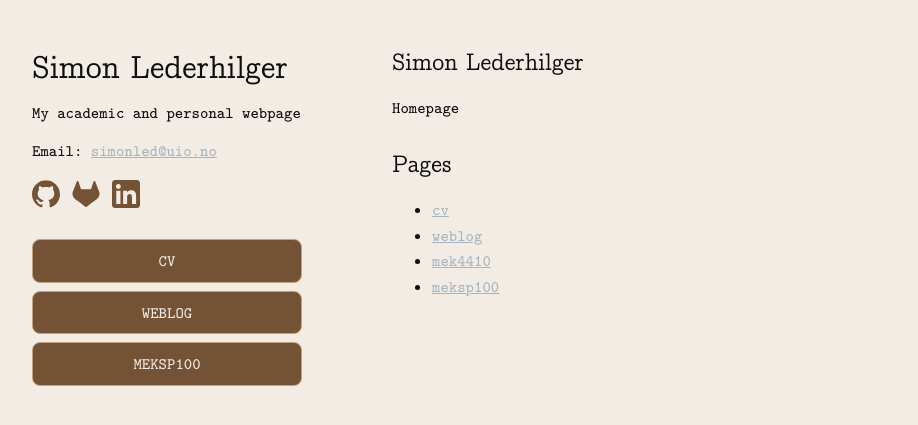
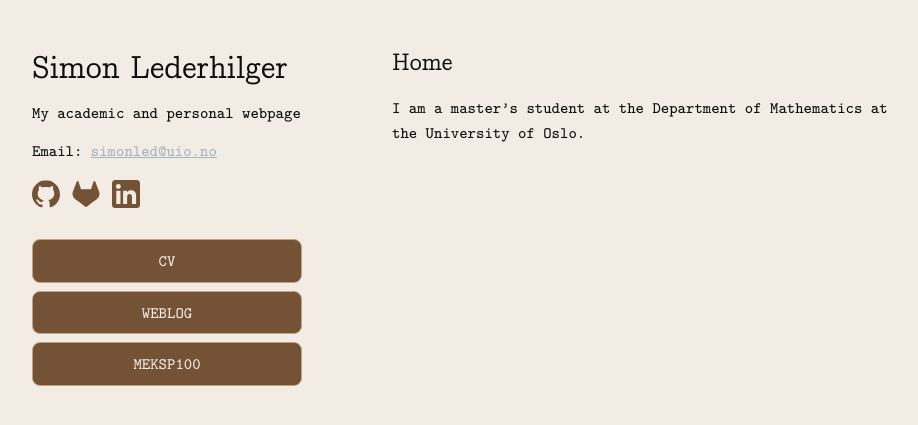
Before and after one commit to lederhilger/lederhilger.github.io, a Jekyll site: the page built from index.md, in a window 1280 px wide. Shown: the top 425 px of the page, without its empty margins (178-1096 px from the left). Built offline with Jekyll 4.4.1, drawn with Linux system fonts in a browser that asks for light colours.

Commit message:
Small changes

```diff
--- a/index.md
+++ b/index.md
@@ -2,13 +2,6 @@
 title: Home
 ---
 
-# Simon Lederhilger
+# Home
 
-Homepage
-
-## Pages
-
-- [cv]({% link cv.md %})
-- [weblog]({% link weblog.md %})
-- [mek4410](https://lederhilger.github.io/uio-mek4410/)
-- [meksp100](https://lederhilger.github.io/meksp100/)
+I am a master's student at the Department of Mathematics at the University of Oslo.
```
Also changed, not shown: cv.md (+1 -1 lines).
